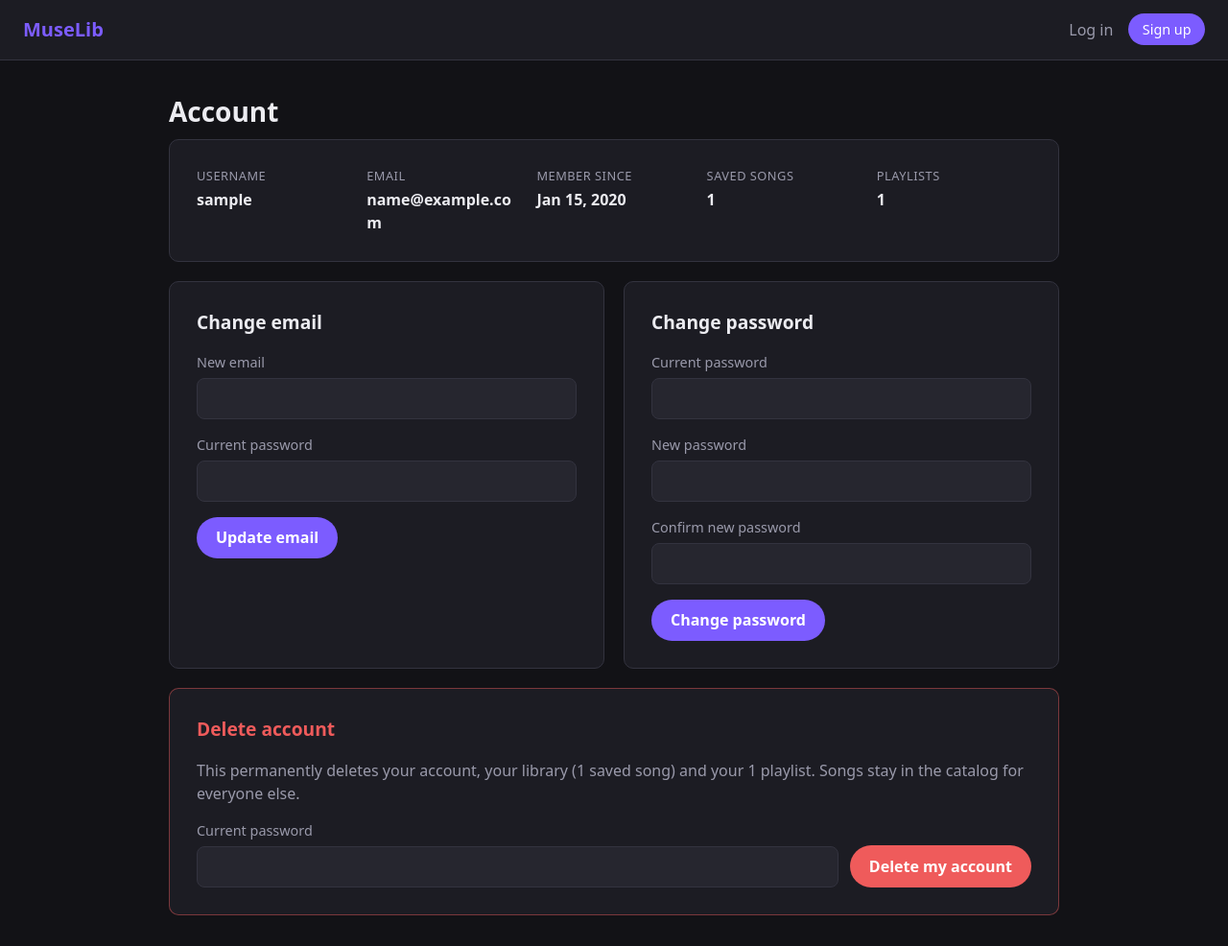
After one commit to teresakatu/museLibSys, a Flask app: template templates/account/index.html in a window 1280 px wide. The commit adds this page. Shown: the whole page at 96% size. Run offline with Flask 3, Linux system fonts and the light colour scheme; the template is opened without the code that fills it: most values are stand-ins (such as "Sample title", 1, 10 or a date in 2020); some libraries are stand-ins or nearby versions.

Commit message:
Add Account page to change email, password and delete account

```diff
--- a/static/style.css
+++ b/static/style.css
@@ -470,3 +470,166 @@ textarea {
 .link-button.remove:hover {
   color: var(--error);
 }
+
+h2 {
+  margin: 0;
+  font-size: 1.2rem;
+}
+
+.stats {
+  display: grid;
+  grid-template-columns: repeat(3, 1fr);
+  gap: 1rem;
+  margin: 1.5rem 0 2rem;
+}
+
+.stat {
+  display: flex;
+  flex-direction: column;
+  gap: 0.15rem;
+  padding: 1.1rem 1.25rem;
+  transition: border-color 0.15s;
+}
+
+.stat:hover {
+  border-color: var(--accent);
+  color: var(--text);
+}
+
+.stat-value {
+  font-size: 1.75rem;
+  font-weight: 800;
+  font-variant-numeric: tabular-nums;
+}
+
+.stat-action .stat-value {
+  color: var(--accent);
+}
+
+.home-section {
+  margin-bottom: 2rem;
+}
+
+.section-head {
+  display: flex;
+  align-items: baseline;
+  justify-content: space-between;
+  margin-bottom: 0.75rem;
+}
+
+.home-columns {
+  display: grid;
+  grid-template-columns: 1fr 1fr;
+  gap: 1.5rem;
+}
+
+.track-list {
+  list-style: none;
+  margin: 0;
+  padding: 0.25rem 0;
+}
+
+.track-list li {
+  display: flex;
+  align-items: center;
+  justify-content: space-between;
+  gap: 0.75rem;
+  padding: 0.6rem 1.1rem;
+  border-bottom: 1px solid var(--border);
+}
+
+.track-list li:last-child {
+  border-bottom: none;
+}
+
+.track-list .grow {
+  flex: 1;
+}
+
+.rank {
+  width: 1.25rem;
+  color: var(--accent);
+  font-weight: 700;
+  font-variant-numeric: tabular-nums;
+}
+
+.account-card {
+  margin-bottom: 1.25rem;
+}
+
+.account-card h2 {
+  margin-bottom: 1rem;
+}
+
+.account-grid {
+  display: grid;
+  grid-template-columns: 1fr 1fr;
+  gap: 1.25rem;
+}
+
+.account-grid .account-card {
+  margin-bottom: 0;
+}
+
+.account-grid + .account-card {
+  margin-top: 1.25rem;
+}
+
+.profile {
+  display: grid;
+  grid-template-columns: repeat(auto-fit, minmax(150px, 1fr));
+  gap: 1rem;
+  margin: 0;
+}
+
+.profile dt {
+  color: var(--muted);
+  font-size: 0.8rem;
+  text-transform: uppercase;
+  letter-spacing: 0.04em;
+}
+
+.profile dd {
+  margin: 0.2rem 0 0;
+  font-weight: 600;
+  word-break: break-word;
+}
+
+.danger-card {
+  border-color: rgba(239, 91, 91, 0.45);
+}
+
+.danger-card h2 {
+  color: var(--error);
+}
+
+.inline-form {
+  display: flex;
+  flex-wrap: wrap;
+  align-items: flex-end;
+  gap: 0.75rem;
+}
+
+.inline-form label {
+  flex: 1 1 220px;
+  margin-bottom: 0;
+}
+
+@media (max-width: 640px) {
+  .stats {
+    grid-template-columns: repeat(2, 1fr);
+  }
+
+  .stat-action {
+    display: none;
+  }
+
+  .home-columns,
+  .account-grid {
+    grid-template-columns: 1fr;
+  }
+}
+
+.home-columns .home-section {
+  margin-bottom: 0;
+}
--- /dev/null
+++ b/templates/account/index.html
@@ -0,0 +1,62 @@
+{% extends "base.html" %}
+{% block title %}Account{% endblock %}
+{% block content %}
+<h1>Account</h1>
+
+<section class="card account-card">
+  <dl class="profile">
+    <div><dt>Username</dt><dd>{{ summary.username }}</dd></div>
+    <div><dt>Email</dt><dd>{{ summary.email }}</dd></div>
+    <div><dt>Member since</dt><dd>{{ summary.created_date.strftime('%b %d, %Y') }}</dd></div>
+    <div><dt>Saved songs</dt><dd>{{ summary.saved_count }}</dd></div>
+    <div><dt>Playlists</dt><dd>{{ summary.playlist_count }}</dd></div>
+  </dl>
+</section>
+
+<div class="account-grid">
+  <section class="card account-card">
+    <h2>Change email</h2>
+    <form method="post" action="{{ url_for('account.change_email') }}">
+      <label>New email
+        <input type="email" name="email" maxlength="255" required>
+      </label>
+      <label>Current password
+        <input type="password" name="current_password" required autocomplete="current-password">
+      </label>
+      <button type="submit" class="button">Update email</button>
+    </form>
+  </section>
+
+  <section class="card account-card">
+    <h2>Change password</h2>
+    <form method="post" action="{{ url_for('account.change_password') }}">
+      <label>Current password
+        <input type="password" name="current_password" required autocomplete="current-password">
+      </label>
+      <label>New password
+        <input type="password" name="new_password" minlength="8" required autocomplete="new-password">
+      </label>
+      <label>Confirm new password
+        <input type="password" name="confirm" minlength="8" required autocomplete="new-password">
+      </label>
+      <button type="submit" class="button">Change password</button>
+    </form>
+  </section>
+</div>
+
+<section class="card account-card danger-card">
+  <h2>Delete account</h2>
+  <p class="muted">
+    This permanently deletes your account, your library ({{ summary.saved_count }} saved
+    song{{ '' if summary.saved_count == 1 else 's' }}) and your {{ summary.playlist_count }}
+    playlist{{ '' if summary.playlist_count == 1 else 's' }}. Songs stay in the catalog for everyone else.
+  </p>
+  <form method="post" action="{{ url_for('account.delete') }}" class="inline-form"
+        onsubmit='return confirm("Delete your account and all of its data? This cannot be undone.");'>
+    <label>Current password
+      <input type="password" name="current_password" required autocomplete="current-password">
+    </label>
+    <button type="submit" class="button danger">Delete my account</button>
+  </form>
+</section>
+{% endblock %}
```
Also changed, not shown: routes/account.py (+122 -2 lines).
